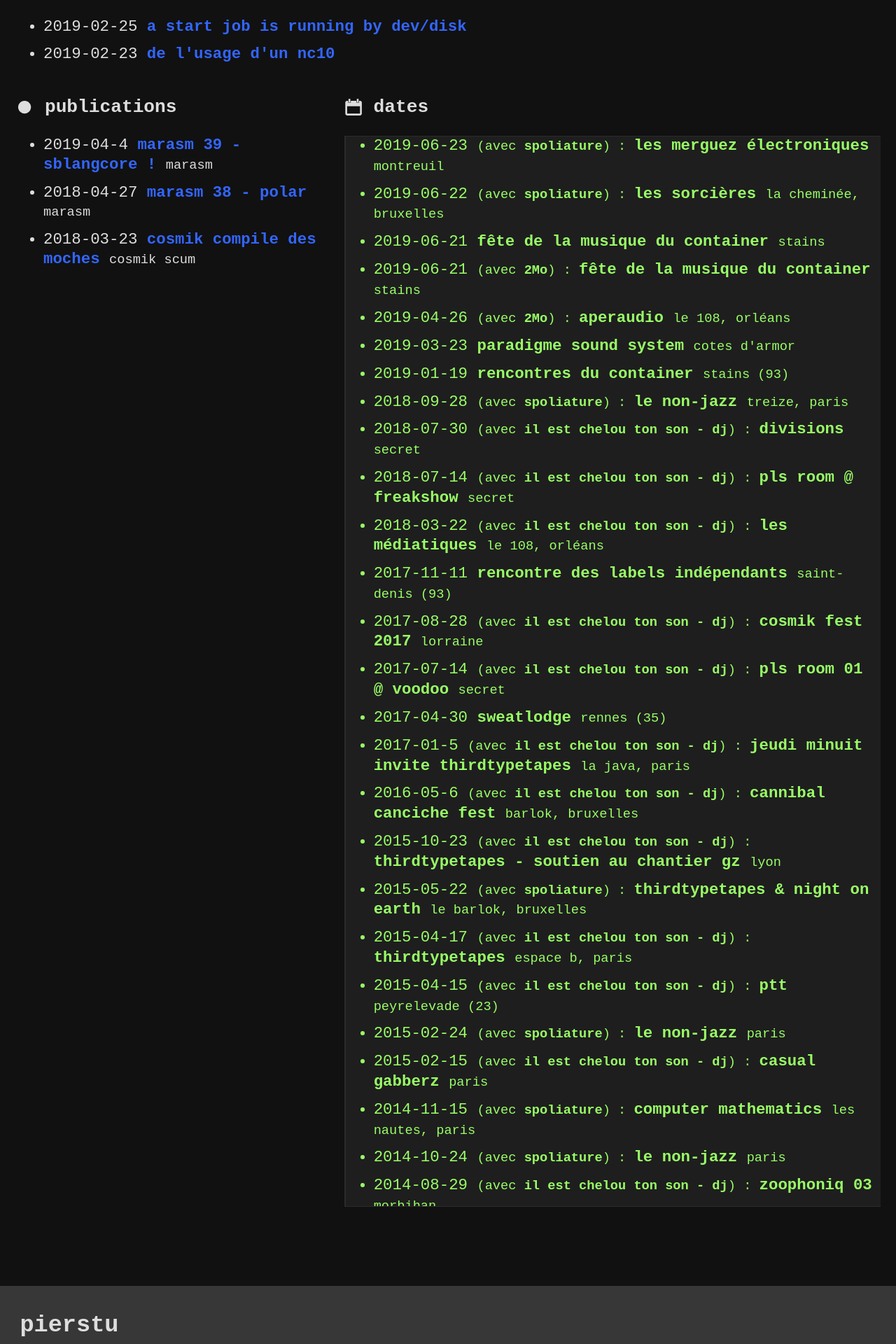
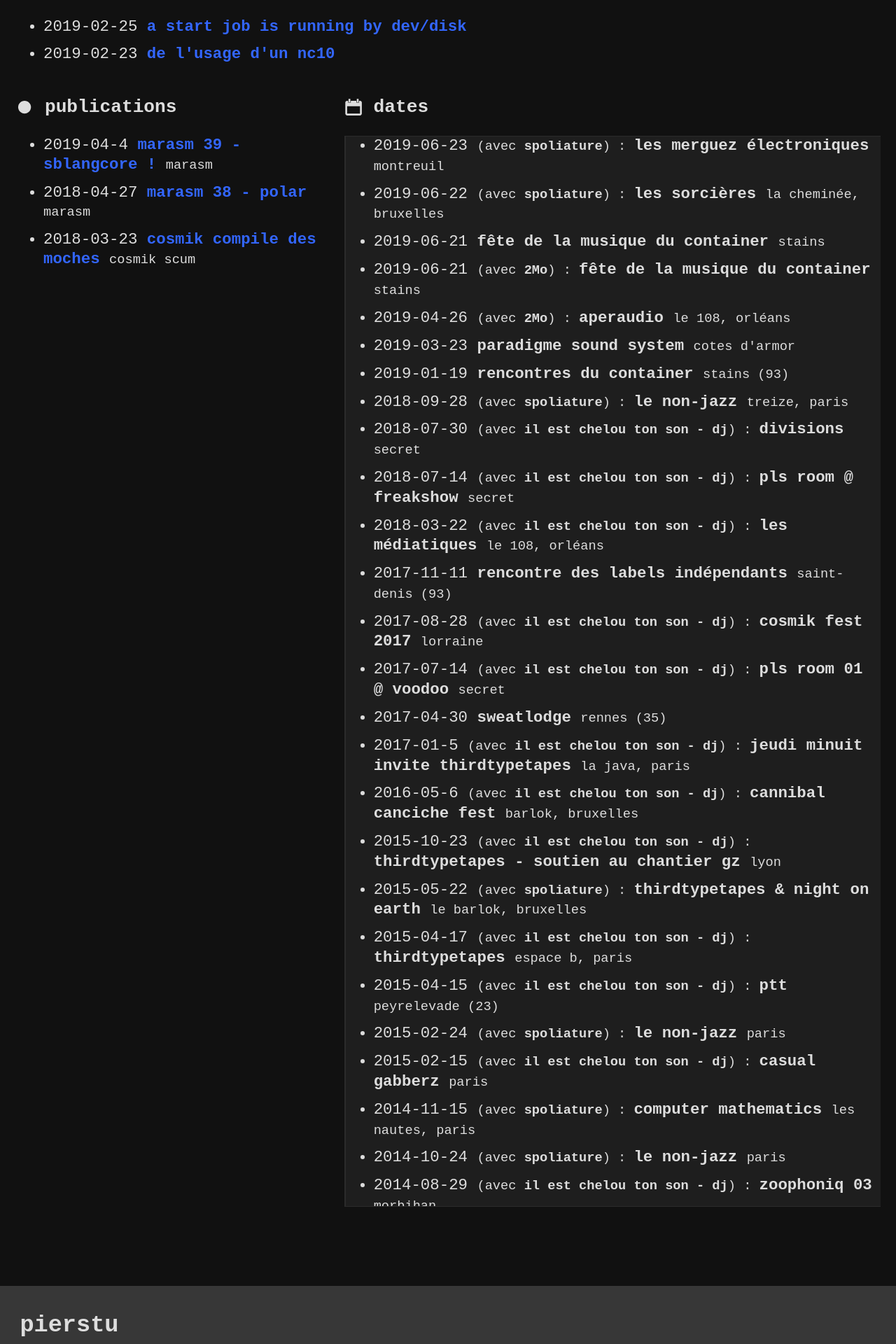
Before and after one commit to pierstu/pierstu.github.io, a Jekyll site: the page built from index.html, in a window 1280 px wide. Shown: the part 403-2323 px from the top of the page at 70% size. Built offline with Jekyll 4.4.1, drawn with Linux system fonts in a browser that asks for light colours.

Commit message:
Update index.html

```diff
--- a/index.html
+++ b/index.html
@@ -35,7 +35,7 @@ layout: default
 			<ul>
         {% assign sorted = (site.dates | sort: 'date') | reverse %}
         {% for date in sorted %}
-		{% capture nowunix %}{{ site.time | date: '%s'}}{% endcapture %}
+		{% capture nowunix %}{{ site.date | date: '%s'}}{% endcapture %}
 		{% capture datetime %}{{ sorted.date | date: '%s'}}{% endcapture %}
 		{% if datetime < nowunix %}
 			<li class="futuredate">
```
